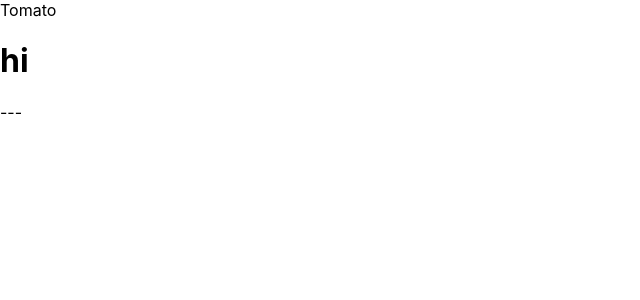
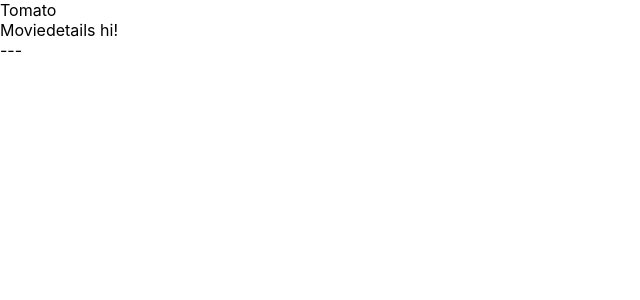
Before and after one commit to moth-dust/RT-Zach-Gwyneth, a React (Create React App) app: page / in a window 1280 px wide. Shown: the top 300 px of the page, without its empty margins (0-640 px from the left). Built offline with nearby package versions, Linux system fonts and the light colour scheme.

Commit message:
feat: Will create state for movie details.

```diff
--- a/src/App.js
+++ b/src/App.js
@@ -1,12 +1,13 @@
 import { useState, useEffect } from 'react';
-import {movieMockData} from './movieData';
+import {movieMockData, movieDetail} from './movieData';
 import Movies from './Movies/Movies';
 import Moviedetails from './Moviedetails/Moviedetails';
 
 function App() {
+  const [movieDetails, setMovieDetails] = useState({movieDetail});
   const [movies, setMovies] = useState({movieMockData});
   const [focusDetails, setFocusDetails] = useState(false)
-  const [focusId, setFocusId] = useState(0)
+  const [focusId, setFocusId] = useState(1)
   function updateId(id){
     setFocusId(id)
   };
@@ -23,7 +24,7 @@ function App() {
         {!focusDetails ? <Movies
          movies = {movies} updateId = {updateId}
         /> : <Moviedetails
-        focusId = {focusId} updateId = {updateId}/*other details array should be passed in here as well, once made */
+        focusId = {focusId} updateId = {updateId} movieDetails = {movieDetails}
         />}
         </div>
       <footer>---</footer>
```
